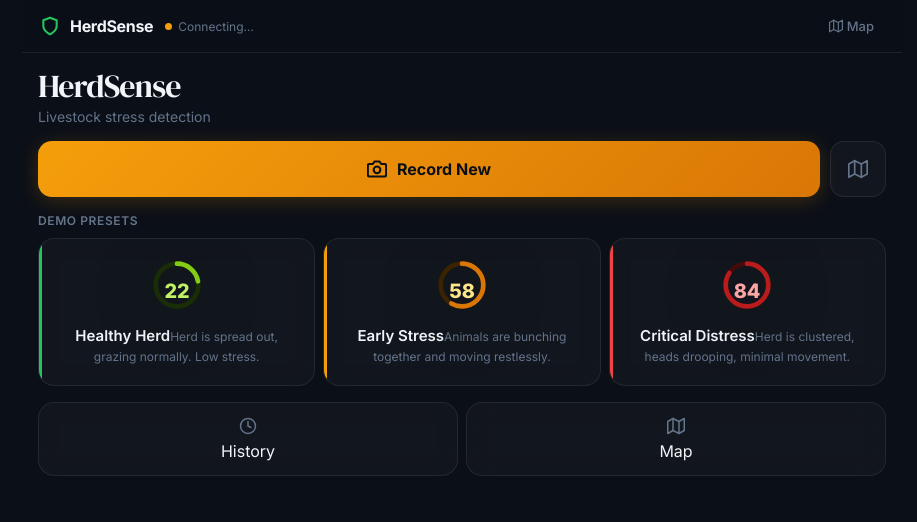
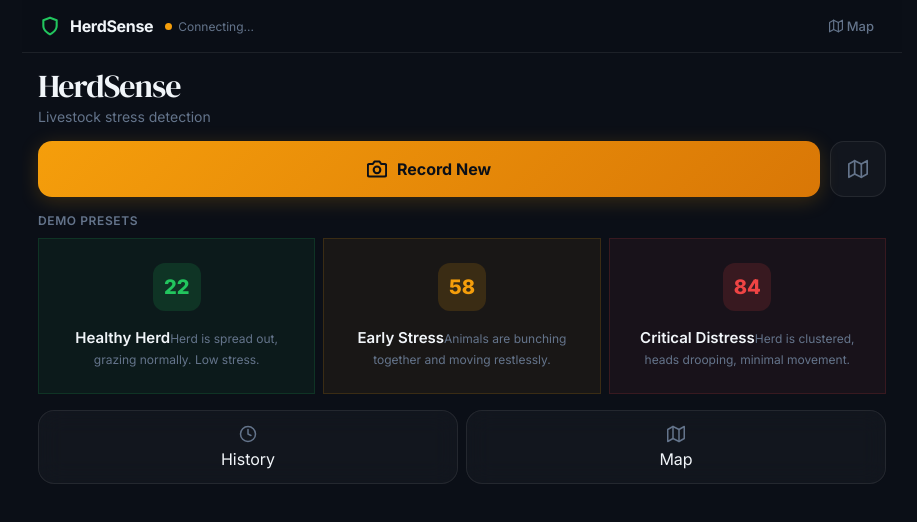
Before and after one commit to Amitk003/HerdSense, a React (Vite) app: page / in a window 1280 px wide. Shown: the top 522 px of the page, without its empty margins (178-1095 px from the left). Built offline with nearby package versions, Linux system fonts and the light colour scheme; no server answers.

Commit message:
preset cards: remove repetitive ScoreDial, use score badge + full bg tint per severity

```diff
--- a/src/components/HomeScreen.tsx
+++ b/src/components/HomeScreen.tsx
@@ -91,19 +91,26 @@ export default function HomeScreen({ onPresetSelected, onNavigateCamera, onNavig
       <section>
         <h2 className="section-label">Demo presets</h2>
         <div className="presets-grid">
-          {DEMO_PRESETS.map(preset => (
+          {DEMO_PRESETS.map(preset => {
+            const sc = preset.precomputedScore
+            const badgeBg = sc < 33 ? 'rgba(34, 197, 94, 0.15)' : sc < 66 ? 'rgba(245, 158, 11, 0.15)' : 'rgba(239, 68, 68, 0.15)'
+            const badgeColor = sc < 33 ? 'var(--success)' : sc < 66 ? 'var(--warning)' : 'var(--danger)'
+            return (
               <button
                 key={preset.id}
-              className={`card preset-card preset-${preset.id}`}
+                className={`preset-card preset-${preset.id}`}
                 onClick={() => handlePreset(preset)}
               >
-              <ScoreDial score={preset.precomputedScore} size={52} />
+                <span className="preset-score-badge" style={{ background: badgeBg, color: badgeColor }}>
+                  {sc}
+                </span>
                 <div className="preset-info">
                   <span className="preset-label">{preset.label}</span>
                   <span className="preset-desc">{preset.description}</span>
                 </div>
               </button>
-          ))}
+            )
+          })}
         </div>
       </section>
 
--- a/src/styles.css
+++ b/src/styles.css
@@ -384,32 +384,57 @@ button:focus-visible {
 .preset-card {
   display: flex;
   align-items: center;
-  gap: 14px;
-  padding: 14px 16px;
+  gap: 16px;
+  padding: 16px 18px;
   cursor: pointer;
   position: relative;
   overflow: hidden;
   transition: all 0.15s;
+  border: none;
 }
 
 .preset-card:active {
-  background: var(--bg-card-hover);
-  transform: scale(0.98);
+  transform: scale(0.97);
 }
 
-.preset-card::before {
-  content: '';
-  position: absolute;
-  top: 0;
-  left: 0;
-  bottom: 0;
-  width: 3px;
-  border-radius: 0 2px 2px 0;
+.preset-card.preset-healthy {
+  background: rgba(34, 197, 94, 0.06);
+  border: 1px solid rgba(34, 197, 94, 0.15);
 }
 
-.preset-card.preset-healthy::before { background: var(--success); }
-.preset-card.preset-early-stress::before { background: var(--warning); }
-.preset-card.preset-critical::before { background: var(--danger); }
+.preset-card.preset-healthy:active {
+  background: rgba(34, 197, 94, 0.1);
+}
+
+.preset-card.preset-early-stress {
+  background: rgba(245, 158, 11, 0.06);
+  border: 1px solid rgba(245, 158, 11, 0.15);
+}
+
+.preset-card.preset-early-stress:active {
+  background: rgba(245, 158, 11, 0.1);
+}
+
+.preset-card.preset-critical {
+  background: rgba(239, 68, 68, 0.06);
+  border: 1px solid rgba(239, 68, 68, 0.15);
+}
+
+.preset-card.preset-critical:active {
+  background: rgba(239, 68, 68, 0.1);
+}
+
+.preset-score-badge {
+  width: 48px;
+  height: 48px;
+  border-radius: 12px;
+  display: flex;
+  align-items: center;
+  justify-content: center;
+  font-size: 20px;
+  font-weight: 800;
+  flex-shrink: 0;
+}
 
 .preset-info {
   flex: 1;
@@ -425,6 +450,7 @@ button:focus-visible {
   font-size: 12px;
   color: var(--text-muted);
   margin-top: 2px;
+  line-height: 1.4;
 }
 
 .home-nav {
@@ -1224,7 +1250,11 @@ button:focus-visible {
     min-width: 160px;
     flex-direction: column;
     text-align: center;
-    padding: 20px 16px;
+    padding: 24px 16px;
+  }
+
+  .preset-card .preset-score-badge {
+    margin: 0 auto;
   }
 
   .home-nav {
```
Lines whose indentation alone changed are shown as unchanged.
